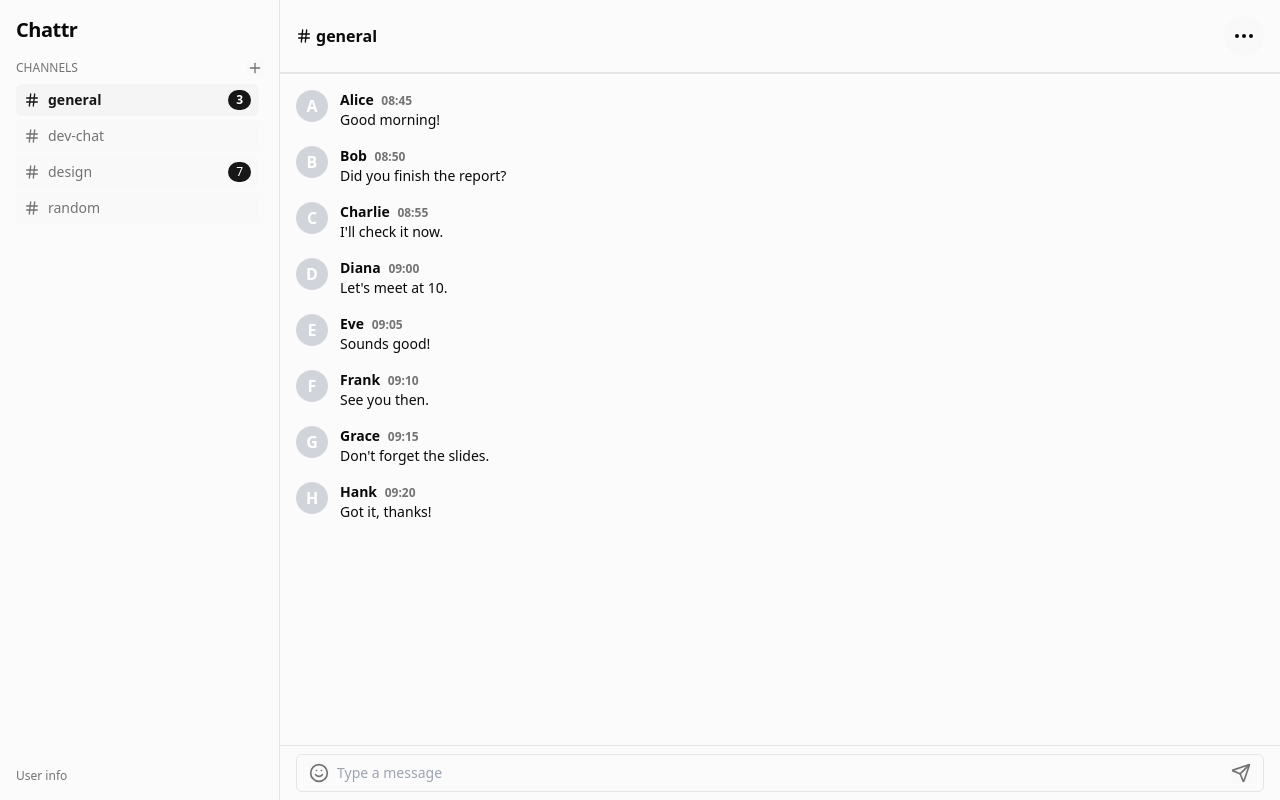
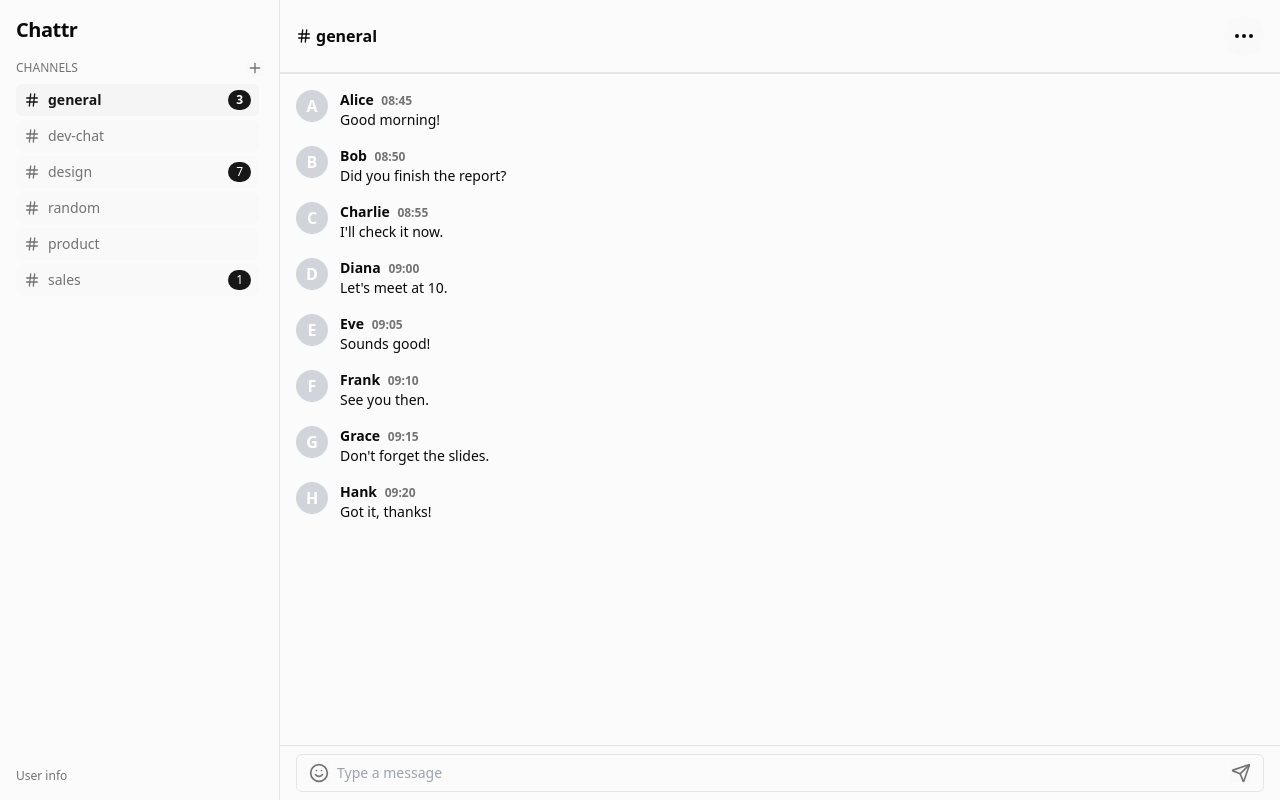
Before and after one commit to BuraYu/chattr, a React (Vite) app: page / in a window 1280 px wide. Built offline with nearby package versions, Linux system fonts and the light colour scheme; the HTML template or start-up script is replaced by a standard one.

Commit message:
feat: move mock channel list to external file

```diff
--- a/src/components/sidebar/SidebarNav.tsx
+++ b/src/components/sidebar/SidebarNav.tsx
@@ -1,13 +1,7 @@
+import { mockChannels } from "@/data/channels";
 import ChannelList from "./ChannelList";
 import { ScrollArea } from "@/components/ui/scroll-area";
 import { Plus } from "lucide-react";
-
-const mockChannels = [
-  { name: "general", unread: true, unreadCount: 3 },
-  { name: "dev-chat" },
-  { name: "design", unread: true, unreadCount: 7 },
-  { name: "random" },
-];
 
 export default function SidebarNav() {
   return (
--- /dev/null
+++ b/src/data/channels.ts
@@ -0,0 +1,14 @@
+export type Channel = {
+  name: string;
+  unread?: boolean;
+  unreadCount?: number;
+};
+
+export const mockChannels: Channel[] = [
+  { name: "general", unread: true, unreadCount: 3 },
+  { name: "dev-chat" },
+  { name: "design", unread: true, unreadCount: 7 },
+  { name: "random" },
+  { name: "product" },
+  { name: "sales", unread: true, unreadCount: 1 },
+];
```
